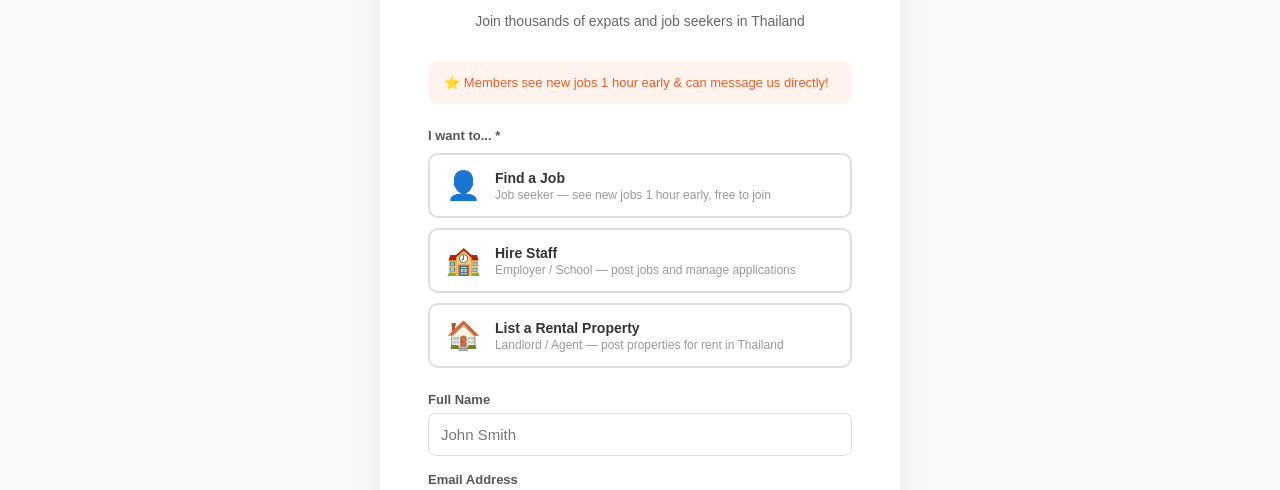
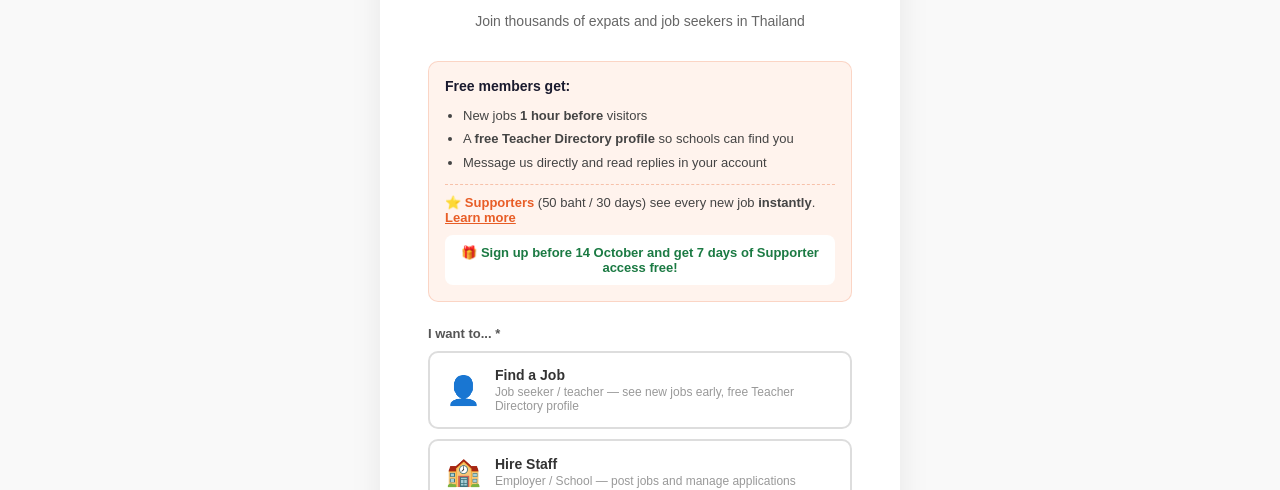
Before and after one commit to Davidjohnray/thailand-jobs, a Next.js app: page /account/register in a window 1280 px wide. Shown: the part 277-767 px from the top of the page. Built offline with nearby package versions, Linux system fonts and the light colour scheme; no server answers; the database is empty.

Commit message:
promote teacher directory and supporters on registration

```diff
--- a/app/account/register/page.tsx
+++ b/app/account/register/page.tsx
@@ -4,6 +4,7 @@ import { useRouter } from 'next/navigation'
 import Link from 'next/link'
 import { supabase } from '../../../src/lib/supabase'
 import HCaptcha from '@hcaptcha/react-hcaptcha'
+import { RegisterPerks, RegisterSuccessNext } from '../../../components/RegisterPromos'
 
 export default function RegisterPage() {
   const [email, setEmail] = useState('')
@@ -69,6 +70,10 @@ export default function RegisterPage() {
         <p style={{ color: '#666', marginBottom: '24px', lineHeight: '1.6' }}>
           Please check your email and click the confirmation link to activate your account.
         </p>
+
+        {/* Job seekers: promote Teacher Directory + Supporters */}
+        {role === 'job_seeker' && <RegisterSuccessNext role="job_seeker" />}
+
         {role === 'rental_member' && (
           <div style={{ background: '#fff3ed', borderRadius: '10px', padding: '16px', marginBottom: '24px', fontSize: '14px', color: '#E85D26', textAlign: 'left' }}>
             🏠 Once your email is confirmed, log in and message us to activate your Rental Member account after payment.
@@ -90,9 +95,8 @@ export default function RegisterPage() {
           <p style={{ color: '#666', fontSize: '14px' }}>Join thousands of expats and job seekers in Thailand</p>
         </div>
 
-        <div style={{ background: '#fff3ed', borderRadius: '10px', padding: '14px 16px', marginBottom: '24px', fontSize: '13px', color: '#E85D26' }}>
-          ⭐ Members see new jobs 1 hour early & can message us directly!
-        </div>
+        {/* MEMBER PERKS + SUPPORTER PROMO */}
+        <RegisterPerks />
 
         {/* ROLE SELECTION */}
         <div style={{ marginBottom: '24px' }}>
@@ -104,7 +108,7 @@ export default function RegisterPage() {
               <span style={{ fontSize: '28px' }}>👤</span>
               <div>
                 <div style={{ fontWeight: 'bold', fontSize: '14px', color: role === 'job_seeker' ? '#E85D26' : '#333' }}>Find a Job</div>
-                <div style={{ fontSize: '12px', color: '#999', marginTop: '2px' }}>Job seeker — see new jobs 1 hour early, free to join</div>
+                <div style={{ fontSize: '12px', color: '#999', marginTop: '2px' }}>Job seeker / teacher — see new jobs early, free Teacher Directory profile</div>
               </div>
             </button>
 
--- /dev/null
+++ b/components/RegisterPromos.tsx
@@ -0,0 +1,93 @@
+'use client'
+import Link from 'next/link'
+
+const ORANGE = '#E85D26'
+const NAVY = '#1a1a2e'
+
+// Free week offer for anyone who registers before launch day (14 Oct 2026, Thai time)
+const TRIAL_DEADLINE = new Date('2026-10-14T00:00:00+07:00').getTime()
+
+function trialOfferActive() {
+  return Date.now() < TRIAL_DEADLINE
+}
+
+// ─────────────────────────────────────────────────────────
+// 1. Shown ABOVE the registration form
+// ─────────────────────────────────────────────────────────
+export function RegisterPerks() {
+  return (
+    <div style={{ background: '#fff3ed', borderRadius: '10px', padding: '16px', marginBottom: '24px', border: `1px solid ${ORANGE}33` }}>
+      <div style={{ fontWeight: 'bold', color: NAVY, fontSize: '14px', marginBottom: '10px' }}>
+        Free members get:
+      </div>
+      <ul style={{ margin: 0, paddingLeft: '18px', color: '#444', fontSize: '13px', lineHeight: 1.8 }}>
+        <li>New jobs <strong>1 hour before</strong> visitors</li>
+        <li>A <strong>free Teacher Directory profile</strong> so schools can find you</li>
+        <li>Message us directly and read replies in your account</li>
+      </ul>
+      <div style={{ marginTop: '10px', paddingTop: '10px', borderTop: `1px dashed ${ORANGE}55`, fontSize: '13px', color: '#444' }}>
+        ⭐ <strong style={{ color: ORANGE }}>Supporters</strong> (50 baht / 30 days) see every new job <strong>instantly</strong>.{' '}
+        <Link href="/supporters" style={{ color: ORANGE, fontWeight: 'bold' }}>Learn more</Link>
+      </div>
+      {trialOfferActive() && (
+        <div style={{ marginTop: '10px', background: 'white', borderRadius: '8px', padding: '10px', fontSize: '13px', color: '#1B7A43', fontWeight: 'bold', textAlign: 'center' }}>
+          🎁 Sign up before 14 October and get 7 days of Supporter access free!
+        </div>
+      )}
+    </div>
+  )
+}
+
+// ─────────────────────────────────────────────────────────
+// 2. Shown on the "Account Created!" success screen
+//    role: 'job_seeker' | 'employer' | '' (from the register form)
+// ─────────────────────────────────────────────────────────
+export function RegisterSuccessNext({ role }: { role?: string }) {
+  const isJobSeeker = role !== 'employer'
+
+  const box: React.CSSProperties = {
+    textAlign: 'left', borderRadius: '12px', padding: '16px', marginBottom: '12px',
+  }
+  const btn: React.CSSProperties = {
+    display: 'inline-block', marginTop: '10px', padding: '9px 16px', borderRadius: '8px',
+    textDecoration: 'none', fontWeight: 'bold', fontSize: '14px', color: 'white',
+  }
+
+  return (
+    <div style={{ marginBottom: '24px' }}>
+      <div style={{ fontWeight: 'bold', color: NAVY, fontSize: '15px', margin: '8px 0 12px' }}>
+        While you wait for the email:
+      </div>
+
+      {trialOfferActive() && (
+        <div style={{ ...box, background: '#E8F7EE', color: '#1B7A43', fontSize: '14px', fontWeight: 'bold', textAlign: 'center' }}>
+          🎁 You're in time! You'll get 7 days of Supporter access free from 14 October.
+        </div>
+      )}
+
+      {isJobSeeker && (
+        <div style={{ ...box, background: '#F1F4FF', border: '1px solid #3B4FB533' }}>
+          <div style={{ fontWeight: 'bold', color: NAVY, fontSize: '15px' }}>👩‍🏫 Are you a teacher?</div>
+          <div style={{ color: '#555', fontSize: '13px', lineHeight: 1.6, marginTop: '4px' }}>
+            Create your <strong>free Teacher Directory profile</strong> so schools across Thailand can find you.
+            Use the <strong>same email</strong> you just registered with, so it links to your account.
+          </div>
+          <Link href="/teachers/register" style={{ ...btn, background: '#3B4FB5' }}>
+            Create My Free Profile →
+          </Link>
+        </div>
+      )}
+
+      <div style={{ ...box, background: '#fff3ed', border: `1px solid ${ORANGE}33` }}>
+        <div style={{ fontWeight: 'bold', color: NAVY, fontSize: '15px' }}>⭐ See jobs the moment they're posted</div>
+        <div style={{ color: '#555', fontSize: '13px', lineHeight: 1.6, marginTop: '4px' }}>
+          Supporters (50 baht / 30 days) get every new job <strong>instantly</strong>, so you can contact schools
+          before anyone else, and help keep the site free for everyone.
+        </div>
+        <Link href="/supporters" style={{ ...btn, background: ORANGE }}>
+          Become a Supporter →
+        </Link>
+      </div>
+    </div>
+  )
+}
```
